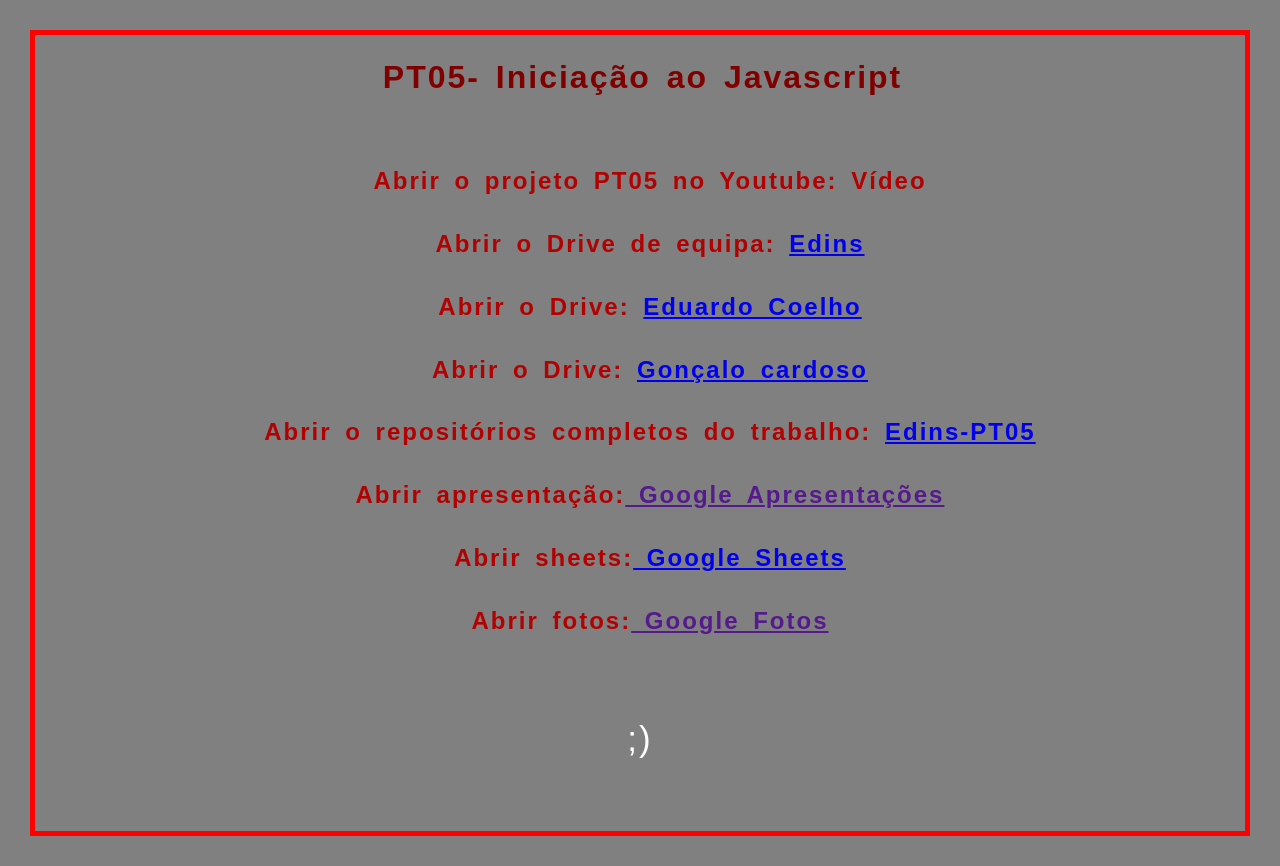
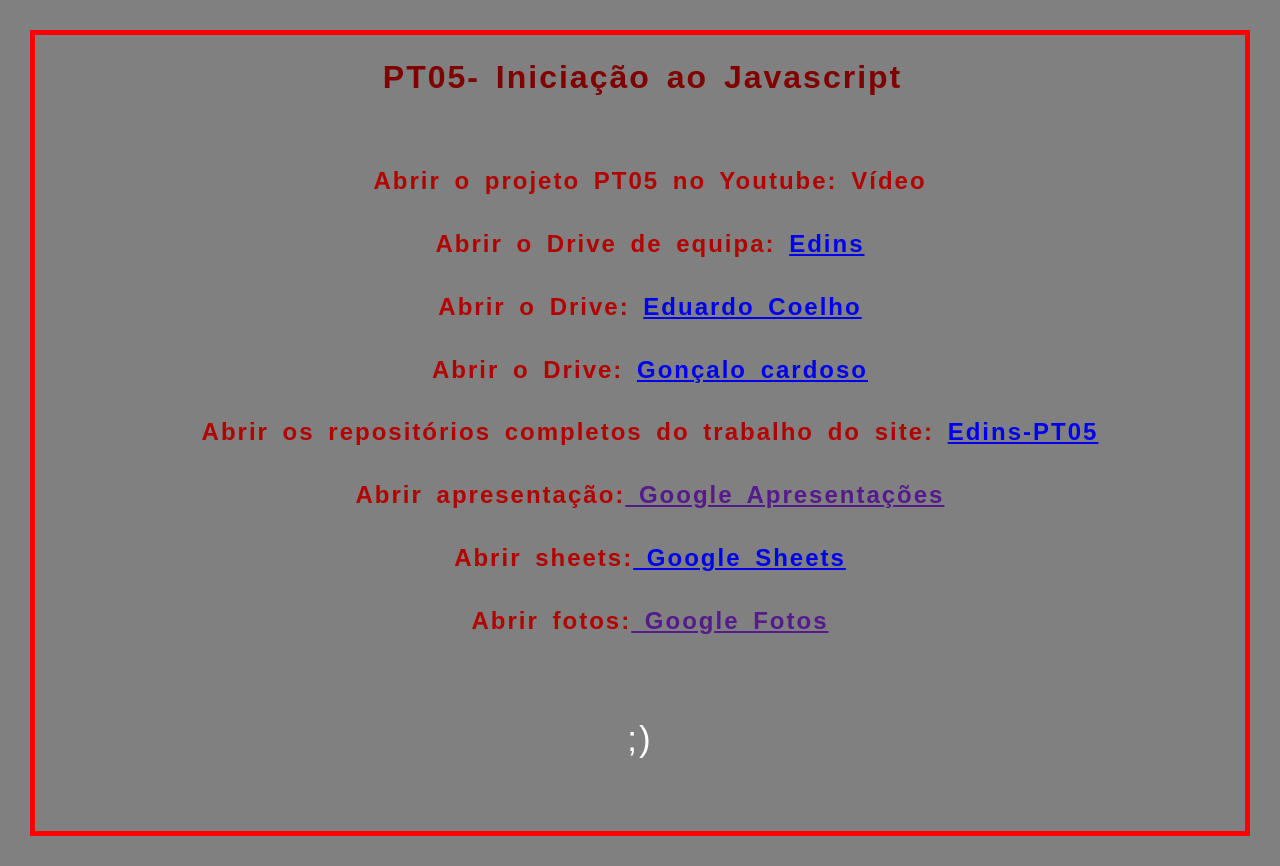
Before and after one commit to EduardoACoelho/Edins-PT05, a plain HTML site: page index.html in a window 1280 px wide. Drawn offline with Linux system fonts and the light colour scheme.

Commit message:
Update index.html

```diff
--- a/index.html
+++ b/index.html
@@ -68,7 +68,7 @@
 			  Gonçalo cardoso </a>
 		</h2>
 
-		<h2>Abrir o repositórios completos do trabalho: <a href="https://github.com/EduardoACoelho/Edins-PT05" target="_blank">
+		<h2>Abrir os repositórios completos do trabalho do site: <a href="https://github.com/EduardoACoelho/Edins-PT05" target="_blank">
 			  Edins-PT05 </a>
 
 		</h2>
```
